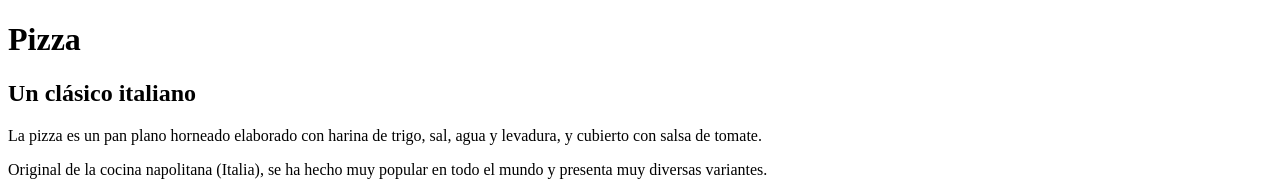
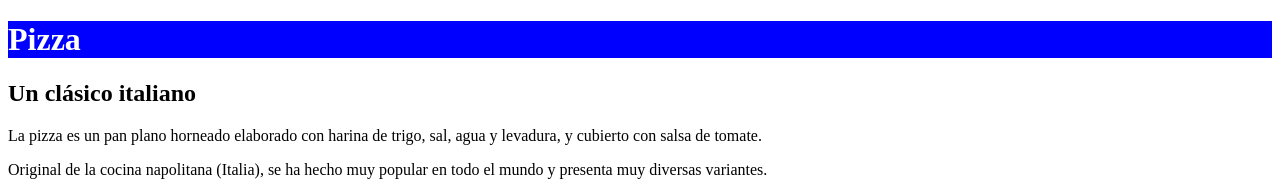
Before and after one commit to moradan/recetas, a plain HTML site: page index.html in a window 1280 px wide. Shown: the top 181 px of the page. Drawn offline with Linux system fonts and the light colour scheme.

Commit message:
agregamos estilo

```diff
--- /dev/null
+++ b/css/estilo.css
@@ -0,0 +1,4 @@
+h1 {
+    color: white;
+    background-color: blue;
+}
--- a/index.html
+++ b/index.html
@@ -5,6 +5,9 @@
     <meta http-equiv="X-UA-Compatible" content="IE=edge">
     <meta name="viewport" content="width=device-width, initial-scale=1.0">
     <title>Recetas en línea</title>
+
+    <!-- Estilo -->
+    <link rel="stylesheet" href="./css/estilo.css">
 </head>
 <body>
     <h1>Pizza</h1>
```
